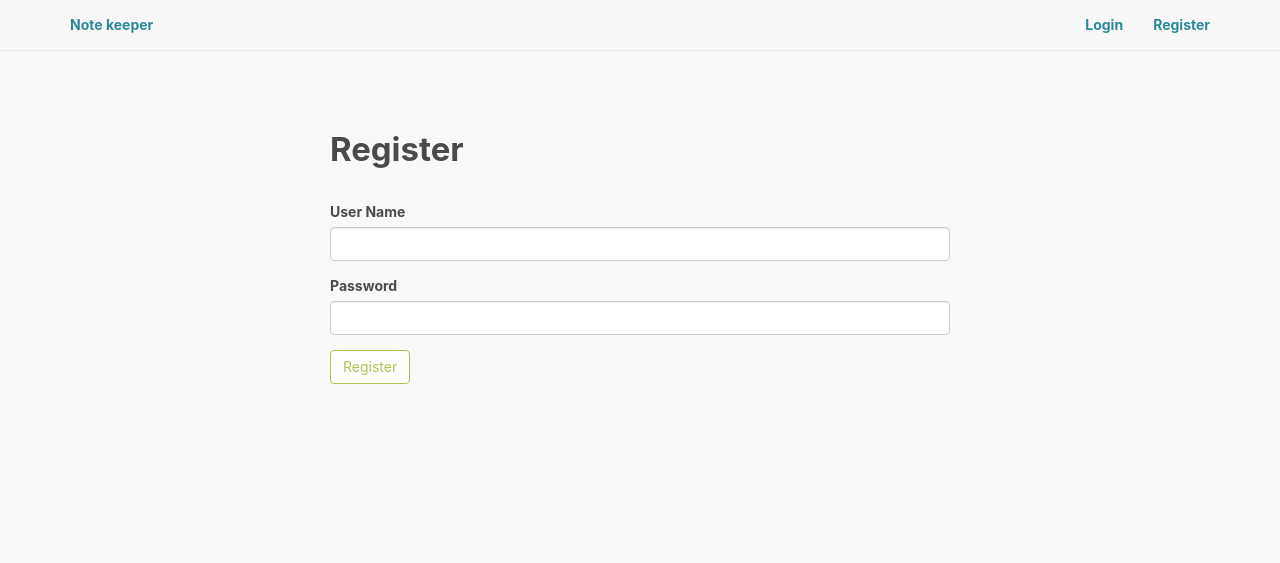
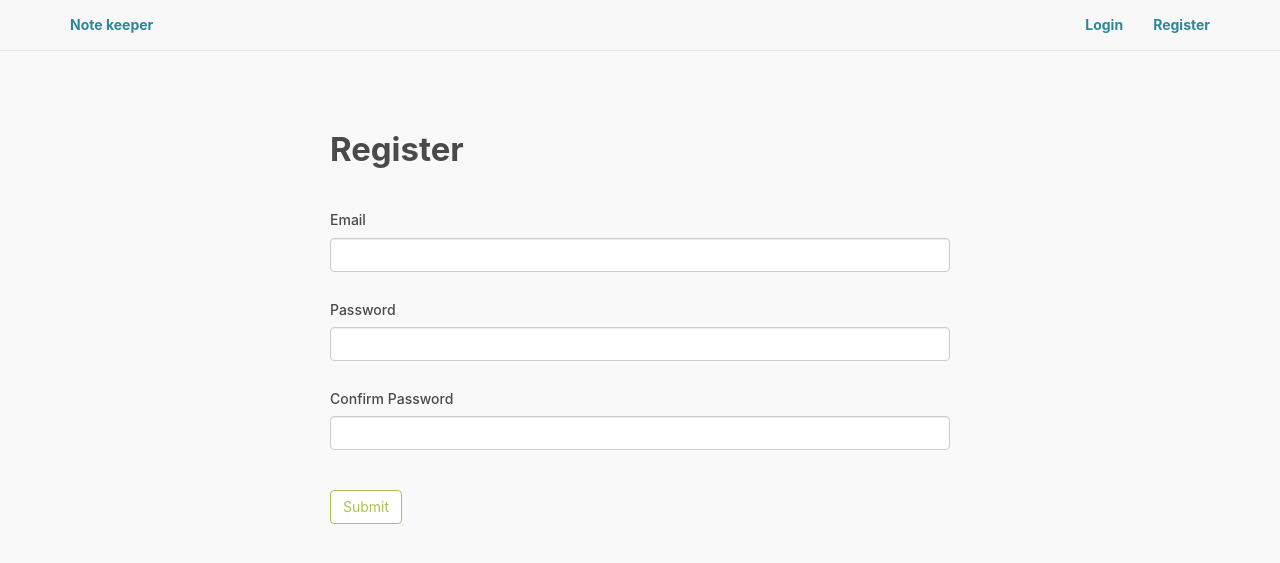
Before and after one commit to AhmedAshrafIbraheem/Note-Keeper, a Flask app: page /register in a window 1280 px wide. Shown: the top 563 px of the page. Run offline with Flask 2, Linux system fonts and the light colour scheme; some libraries are stand-ins or nearby versions.

Commit message:
WTF-Forms removed & HTML forms are created with validation

```diff
--- a/main.py
+++ b/main.py
@@ -1,10 +1,7 @@
 from flask import Flask, render_template, redirect, url_for, flash, session, request, g
+from models import add_user, user_exist, read_latest_100_notes, create_note, remove_note, get_note, update_note, get_user
+from flask_bootstrap import Bootstrap
 from gevent.pywsgi import WSGIServer
-
-from models import add_user, user_exist, read_latest_100_notes, create_note, remove_note, get_note, update_note, get_user
-from forms import LoginForm, RegisterForm, NoteForm
-from flask_bootstrap import Bootstrap
-
 
 
 app = Flask(__name__)
@@ -13,7 +10,6 @@ bootstrap = Bootstrap(app)
 
 SECRET_KEY = b'\xe2\xaf\xbc:\xdd'
 app.config['SECRET_KEY'] = SECRET_KEY
-
 
 
 @app.errorhandler(403)
@@ -41,126 +37,103 @@ def index():
     return render_template('index.html', title="Welcome")
 
 
-#Get user email information for use in html
+# Get user email information for use in html
 @app.before_request
 def before_request():
     if 'user_id' in session:
         g.user = get_user(session['user_id'])
 
 
-#register user
 @app.route('/register', methods=['GET', 'POST'])
 def register():
-    form = RegisterForm()
-
     if request.method == 'POST':
-        email = form.email.data
-        password = form.password.data
-
-
+        email = request.form.get('email')
+        password = request.form.get('password')
         success = add_user(email, password)
 
         if success:
             flash('Thanks for registering')
-            session['user_id'] = user_exist(email, password).id
-            return redirect(url_for('notes'))
-
+            return redirect(url_for('login'))
         else:
             flash('User already exist')
 
-    return render_template('register.html', form=form, title="Register")
+    return render_template('register.html', title="Register")
 
 
 @app.route('/login', methods=['GET', 'POST'])
 def login():
-    form = LoginForm()
-
     if request.method == 'POST':
-        email = form.email.data
-        password = form.password.data
+        email = request.form.get('email')
+        password = request.form.get('password')
         user = user_exist(email, password)
-
 
         if user:
             session['user_id'] = user.id
-
-            print(session['user_id'])
-            print("Login successful")
             return redirect(url_for("notes"))
         else:
+            flash("Invalid email or password.")
 
-            flash("Invalid email or password.")
-    for formName, errorCode in form.errors.items():
-         print(str(formName) + ": " + str(errorCode))
-
-    return render_template("login.html", form=form, title="Login")
+    return render_template("login.html", title="Login")
 
 
 @app.route("/logout")
-
 def logout():
     session.pop('user_id', None)
-
     flash("You have successfully been logged out.")
     return redirect(url_for("login"))
 
 
 @app.route('/notes', methods=['GET'])
-
 def notes():
     if 'user_id' in session:
         user_id = session['user_id']
-
         user_notes = read_latest_100_notes(user_id)
         return render_template('notes.html', notes=user_notes, title="Notes")
-    else:
-        return redirect(url_for("login"))
+
+    return redirect(url_for("login"))
+
 
 @app.route('/notes/add', methods=['GET', 'POST'])
-
 def add_note():
     if 'user_id' in session:
-        form = NoteForm()
         if request.method == 'POST':
             user_id = session['user_id']
+            create_note(user_id, request.form.get('note'))
+            flash("You have successfully added a new note.")
+            return redirect(url_for("notes"))
 
-            create_note(user_id, form.note.data)
-            flash("You have successfully added a new note.")
-            print("note created")
-            return redirect(url_for("notes"))
-        for formName, errorCode in form.errors.items():
-            print(str(formName) + ": " + str(errorCode))
-        return render_template("updateNote.html", add_note=True, form=form, title="Add Note")
+        return render_template("updateNote.html", add_note=True, title="Add Note")
+
     return redirect(url_for("login"))
 
 
 @app.route('/notes/edit/<int:note_id>', methods=['GET', 'POST'])
-
 def edit_note(note_id: int):
     if 'user_id' in session:
         user_id = session['user_id']
-
         cur_note = get_note(user_id, note_id)
-        form = NoteForm(obj=cur_note)
         if request.method == 'POST':
-            update_note(user_id, note_id, form.note.data)
+            update_note(user_id, note_id, request.form.get('note'))
             flash("You have successfully updated your note.")
             return redirect(url_for("notes"))
-        return render_template("updateNote.html", add_note=False, form=form, title="Edit Note")
-    return render_template("login")
+
+        return render_template("updateNote.html", add_note=False, note_id=cur_note.id, note=cur_note.note, title="Edit Note")
+
+    return redirect(url_for("login"))
 
 
 @app.route('/notes/delete/<int:note_id>', methods=['GET'])
+def delete_note(note_id: int):
+    if 'user_id' in session:
+        user_id = session['user_id']
+        remove_note(user_id, note_id)
+        flash("You have successfully deleted the note.")
+        return redirect(url_for("notes"))
 
-def delete_note(note_id: int):
-    user_id = session['user_id']
-
-    remove_note(user_id, note_id)
-    flash("You have successfully deleted the note.")
-    return redirect(url_for("notes"))
+    return redirect(url_for("login"))
 
 
 if __name__ == '__main__':
-    #app.run(host='127.0.0.1', port=8080, debug=True)
+    # app.run(host='127.0.0.1', port=8080, debug=True)
     http_server = WSGIServer(('', 8080), app)
     http_server.serve_forever()
--- a/requirements.txt
+++ b/requirements.txt
@@ -1,11 +1,5 @@
 Flask
-Flask-Login
-Flask-WTF
-WTForms
-email_validator
 Flask-Bootstrap
 gevent
-mysqlclient
-flask-mysqldb
 passlib
 pymysql
--- a/templates/notes.html
+++ b/templates/notes.html
@@ -17,7 +17,7 @@
         <hr class="intro-divider">
         {% if notes %}
           <div class="center">
-            <table class="table table-striped table-bordered">
+            <table class="table table-striped table-bordered" style="table-layout: fixed;">
               <thead>
                 <tr>
                   <th width="5%"> # </th>
@@ -30,7 +30,7 @@
               {% for note in notes %}
                     <tr>
                       <td> {{notes.index(note) + 1}} </td>
-                      <td> {{note.note}} </td>
+                      <td style="white-space: pre-line; word-wrap: break-word"> {{note.note}} </td>
                       <td>
                         <a href="{{ url_for('edit_note', note_id=note.id) }}">
                           <i class="fa fa-pencil"></i> Edit
--- a/templates/register.html
+++ b/templates/register.html
@@ -10,7 +10,19 @@
   <div class="center">
     <h1>Register</h1>
     <br/>
-    {{ wtf.quick_form(form) }}
+
+    <form action="/register" method="POST"
+          oninput='confirm.setCustomValidity(confirm.value != password.value ? "Passwords do not match." : "")'>
+      <label class="h5 control-label">Email</label> <br>
+      <input class="form-control" name="email" type="email" value="" minlength="8" maxlength="50" required> <br>
+      <label class="h5 control-label">Password</label> <br>
+      <input class="form-control" name="password" type="password" value="" minlength="8" maxlength="50" required> <br>
+      <label class="h5 control-label">Confirm Password</label> <br>
+      <input class="form-control" name="confirm" type="password" value="" minlength="8" maxlength="50" required> <br>
+      <br>
+      <input class="btn btn-default" type="submit" value="Submit">
+    </form>
+
   </div>
 </div>
 {% endblock %}
```
Also changed, not shown: models.py (+14 -21 lines), templates/login.html (+11 -1 lines), templates/updateNote.html (+14 -2 lines).
